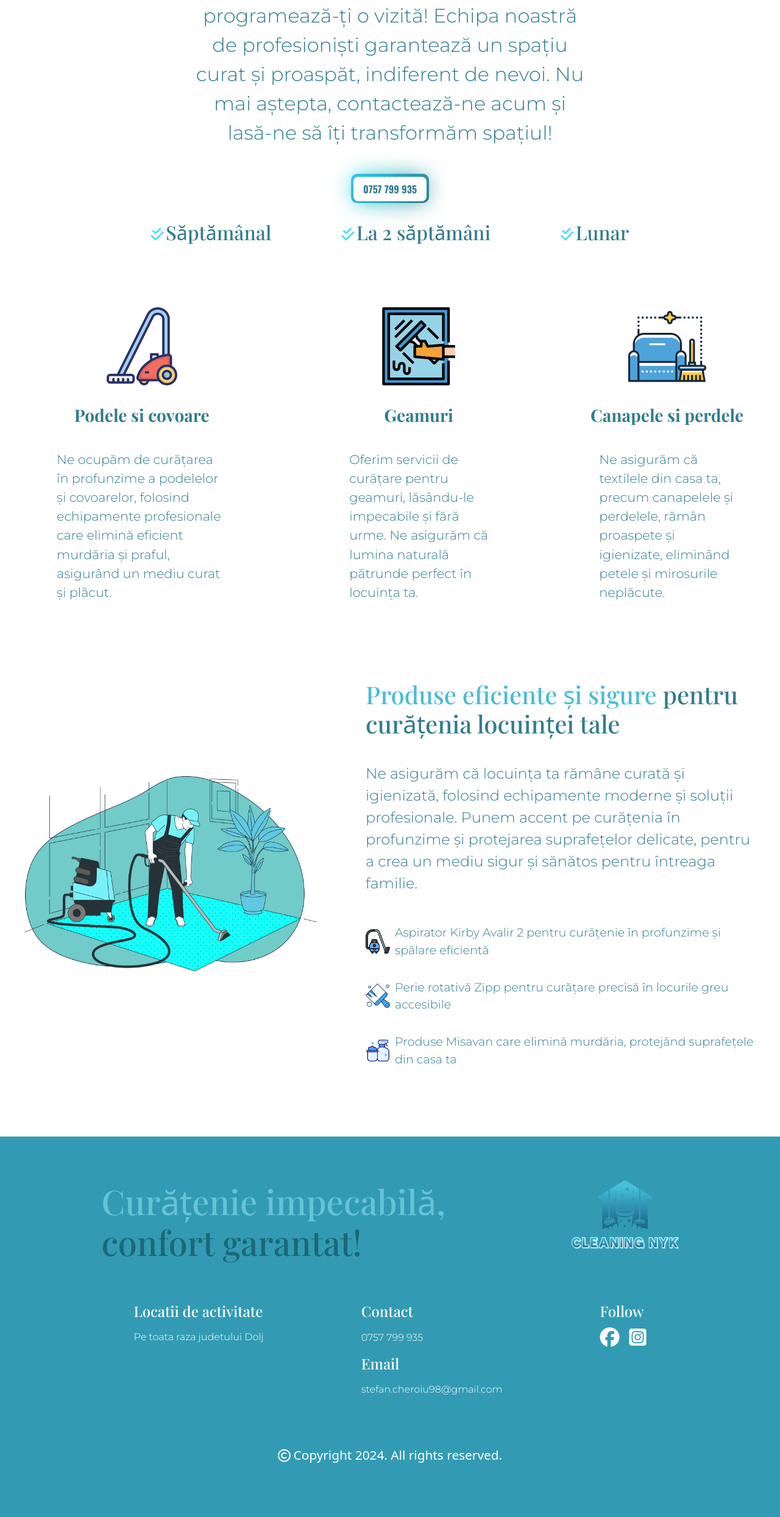
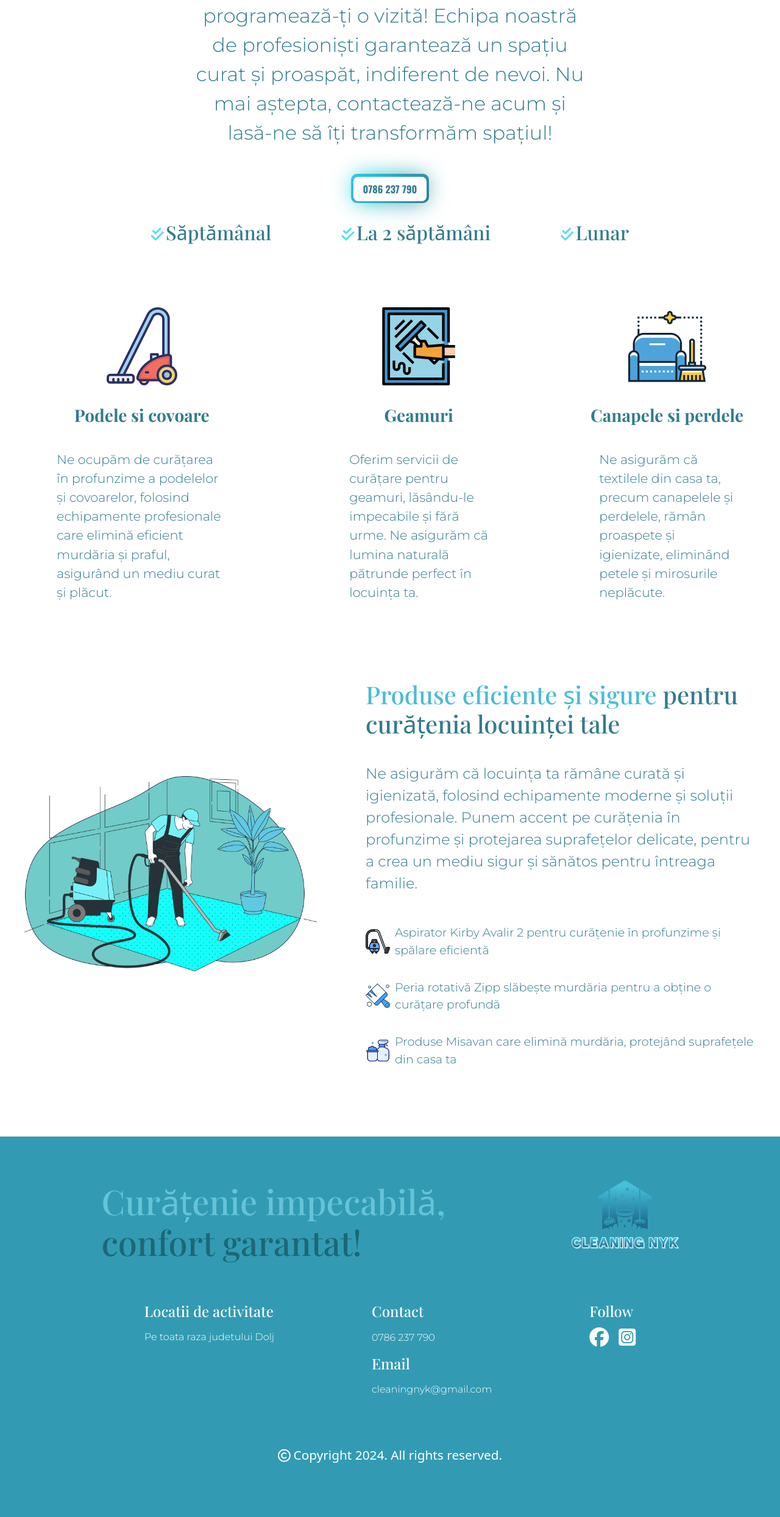
Before and after one commit to stefancheroiu/cleaning-nyk, a plain HTML site: page index.html in a window 1280 px wide. Shown: the part 1147-3635 px from the top of the page at 61% size. Drawn offline with nearby package versions, Linux system fonts and the light colour scheme; a web font is replaced by a local one.

Commit message:
some modifications

```diff
--- a/index.html
+++ b/index.html
@@ -3,9 +3,16 @@
   <head>
     <meta charset="UTF-8" />
     <meta name="viewport" content="width=device-width, initial-scale=1.0" />
-
-    <title>CLEANING NYK</title>
-    <meta name="description" content="" />
+    <link
+      rel="shortcut icon"
+      href="favicons/favicon.ico.png"
+      type="image/x-icon"
+    />
+    <title>Cleaning NYK</title>
+    <meta
+      name="description"
+      content="Cleaning Nyk oferă servicii profesionale de curățenie interioară în Craiova și în tot județul Dolj. Specializați în curățare podele, covoare, ferestre, canapele și perdele, folosim soluții ecologice pentru spații impecabile. Alege Cleaning Nyk pentru curățenie de top în Craiova!"
+    />
     <link rel="stylesheet" href="reset.css" />
     <link rel="stylesheet" href="style.css" />
     <link rel="preconnect" href="https://fonts.googleapis.com" />
@@ -124,7 +131,7 @@
             aștepta, contactează-ne acum și lasă-ne să îți transformăm spațiul!
           </p>
           <button class="butontelefon">
-            <a href="tel:+40757799935">0757 799 935</a>
+            <a href="tel:+40786237790">0786 237 790</a>
           </button>
           <div class="time">
             <i
@@ -204,8 +211,8 @@
           <div class="productsexamples">
             <img src="images/brush.png" alt="" />
             <p>
-              Perie rotativă Zipp pentru curățare precisă în locurile greu
-              accesibile
+              Peria rotativă Zipp slăbește murdăria pentru a obține o curățare
+              profundă
             </p>
           </div>
           <div class="productsexamples">
@@ -232,11 +239,9 @@
           </div>
           <div class="datedecontact">
             <h4>Contact</h4>
-            <a href="tel:+40757799935">0757 799 935</a>
+            <a href="tel:+40786237790">0786 237 790</a>
             <h4>Email</h4>
-            <a href="mailto:stefan.cheroiu98@gmail.com"
-              >stefan.cheroiu98@gmail.com</a
-            >
+            <a href="mailto:cleaningnyk@gmail.com">cleaningnyk@gmail.com</a>
           </div>
           <div>
             <h4>Follow</h4>
@@ -267,7 +272,5 @@
     </div>
 
     <!-- CONTACT SECTION-->
-
-    <script src="script.js"></script>
   </body>
 </html>
```
Also changed, not shown: favicons/favicon.ico.png (added), script.js (deleted).
